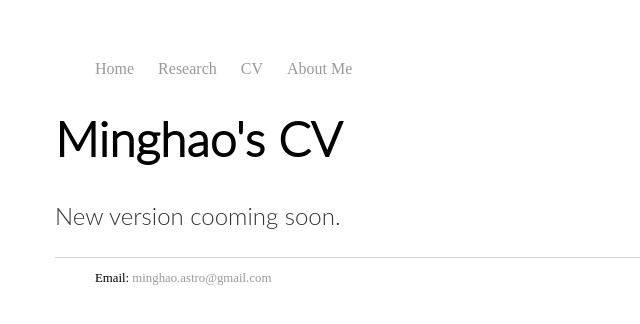
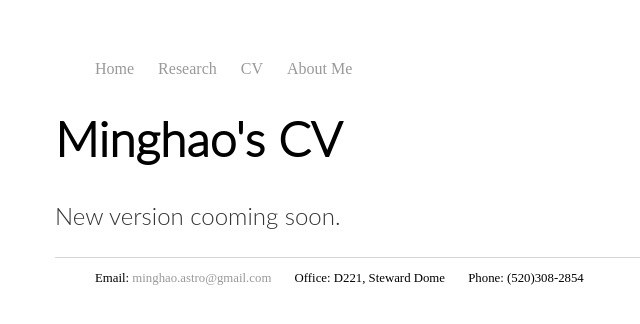
Before and after one commit to JianiDing/JianiDing.github.io, a Jekyll site: the page built from CV/index.html, in a window 1280 px wide. Shown: the top 324 px of the page, without its empty margins (137-777 px from the left). Built offline with Jekyll 4.4.1, drawn with Linux system fonts in a browser that asks for light colours.

Commit message:
Update default.html

```diff
--- a/_layouts/default.html
+++ b/_layouts/default.html
@@ -23,6 +23,8 @@
 			<footer>
 	    		<ul>
 	        		<li>Email: <a href="mailto:minghao.astro@gmail.com">minghao.astro@gmail.com</a></li>
+	        		<li>Office: D221, Steward Dome </li>
+	        		<li>Phone: (520)308-2854 </li>
 				</ul>
 			</footer>
 		</body>
```
